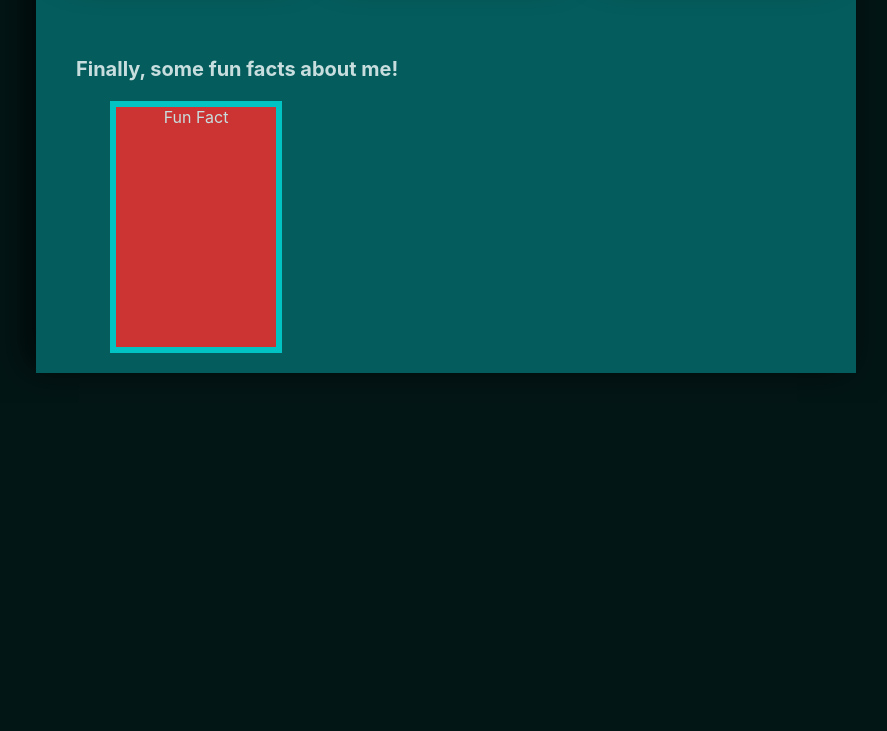
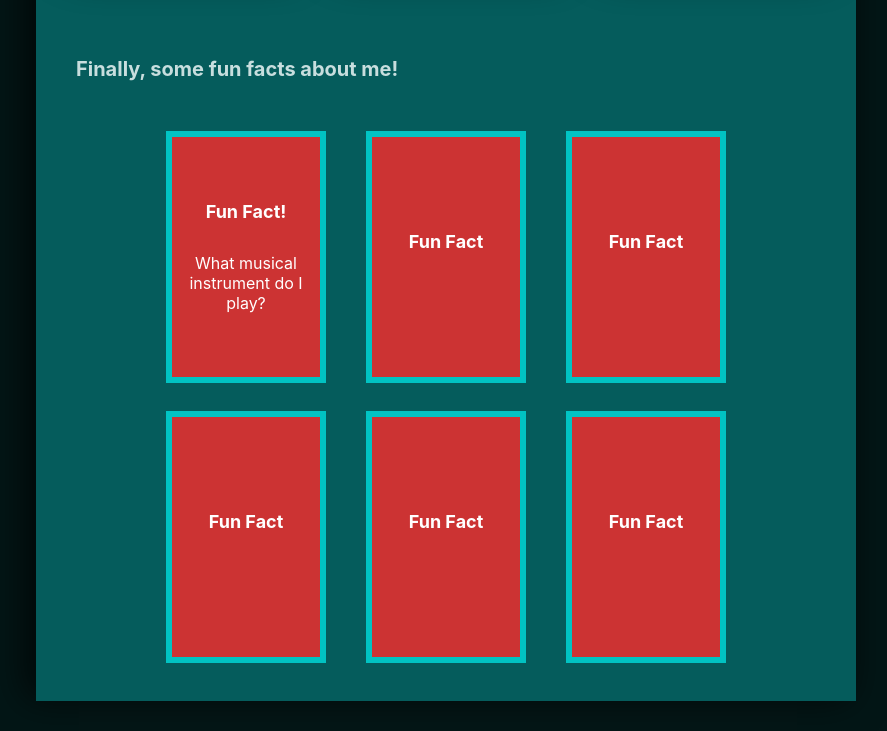
Before and after one commit to lucyewright/founders-and-coders-application, a website: page index.html in a window 1280 px wide. Shown: the part 2148-2879 px from the top of the page, without its empty margins (194-1081 px from the left). Before the commit the page ends 2551 px from the top, so only its background shows below. Drawn offline with Linux system fonts and the light colour scheme; a web font is replaced by a local one.

Commit message:
Almost complete...

```diff
--- a/index.html
+++ b/index.html
@@ -130,16 +130,72 @@
 
       <div>
         <h4 class="title fun-facts">Finally, some fun facts about me!</h4>
-        <div class="flip-container" id='fun-facts'>
-          <div class="card">
-            <div class="front">
-              <span>Fun Fact</span>
+
+        <div class="flip-cards">
+
+          <div class="flip-container" id='fun-facts'>
+            <div class="card">
+              <div class="front">
+                <h5>Fun Fact!</h5>
+                <span>What musical instrument do I play?</span>
+              </div>
+              <div class="back">
+                <span>Double Bass</span>
+              </div>
             </div>
-            <div class="back">
-              <span>Interesting</span>
+          </div>
+          <div class="flip-container" id='fun-facts'>
+            <div class="card">
+              <div class="front">
+                <h5>Fun Fact</h5>
+              </div>
+              <div class="back">
+                <span>Interesting</span>
+              </div>
+            </div>
+          </div>
+          <div class="flip-container" id='fun-facts'>
+            <div class="card">
+              <div class="front">
+                <h5>Fun Fact</h5>
+              </div>
+              <div class="back">
+                <span>Interesting</span>
+              </div>
+            </div>
+          </div>
+           <div class="flip-container" id='fun-facts'>
+            <div class="card">
+              <div class="front">
+                <h5>Fun Fact</h5>
+              </div>
+              <div class="back">
+                <span>Interesting</span>
+              </div>
+            </div>
+          </div>
+           <div class="flip-container" id='fun-facts'>
+            <div class="card">
+              <div class="front">
+                <h5>Fun Fact</h5>
+              </div>
+              <div class="back">
+                <span>Interesting</span>
+              </div>
+            </div>
+          </div>
+           <div class="flip-container" id='fun-facts'>
+            <div class="card">
+              <div class="front">
+                <h5>Fun Fact</h5>
+              </div>
+              <div class="back">
+                <span>Interesting</span>
+              </div>
             </div>
           </div>
         </div>
+
       </div>
 
     </div>
--- a/src/style.css
+++ b/src/style.css
@@ -286,6 +286,7 @@ body {
 
 .fcc {
   transition: transform 0.8s;
+  background-position: center;
   background-image: url(https://uploads.codesandbox.io/uploads/user/29320134-d08b-4220-825b-6932396f6ed3/VQlf-freecodecamp.jpg);
 }
 
@@ -295,6 +296,7 @@ body {
 
 .gh {
   transition: transform 0.8s;
+  background-position: center;
   background-image: url(https://uploads.codesandbox.io/uploads/user/29320134-d08b-4220-825b-6932396f6ed3/i4fq-GitHub.jpg);
 }
 
@@ -316,20 +318,25 @@ body {
   justify-content: space-around;
 }
 
-.flip-container {
+.flip-cards {
   display: flex;
   flex-direction: row;
   flex-wrap: wrap;
-  align-items: center;
-  justify-content: space-around;
-  perspective: 800px;
+  align-items: space-between;
+  justify-content: center;
+  margin: 20px;
+  padding: 10px;
+}
+
+.flip-container {
+  perspective: 1000px;
 }
 
 .flip-container,
 .front,
 .back {
-  max-width: 320px;
-  max-height: 480px;
+  width: calc(120px + 40px + 40px);
+  height: calc(200px + 40px + 40px);
 }
 
 .card {
@@ -337,40 +344,51 @@ body {
   padding: 20px;
   width: 120px;
   height: 200px;
-  display: flex;
-  align-items: center;
-  justify-content: center;
-  overflow: hidden;
   border: solid rgba(0, 222, 222, 0.8) 6px;
   cursor: help;
+
+  transition: 1.5s;
+  transform-style: preserve-3d;
+
   position: relative;
-  transform-style: preserve-3d;
-  -webkit-transition: transform 1.5s;
+}
+
+.front,
+.back {
+  backface-visibility: hidden;
+  position: absolute;
+  top: 0;
+  left: 0;
+  height: 100%;
+  width: 100%;
+  text-align: center;
+  color: #fff;
+  display: flex;
+  justify-content: center;
+  align-items: center;
+  flex-direction: column;
+}
+
+.front h5 {
+  font-size: 18px;
+  margin-top: 0px;
 }
 
 .front {
-  position: absolute;
-  height: 100%;
-  width: 100%;
   background-color: #cc3333;
-  text-align: center;
-
-  -webkit-backface-visibility: hidden;
+  z-index: 2;
+  transform: rotateY(0deg);
 }
 
 .back {
-  position: absolute;
-  height: 100%;
-  width: 100%;
   background-color: #999999;
-
-  -webkit-transform: rotateY(-180deg);
-  -webkit-backface-visibility: hidden;
-
-  color: #fff;
-  text-align: center;
+  transform: rotateY(-180deg);
 }
 
-.card:hover {
-  -webkit-transform: rotateY(-180deg);
+.flip-container:hover .card {
+  transform: rotateY(-180deg);
 }
+
+.flip-container.hover .card {
+  transform: rotateY(-180deg);
+}
```
